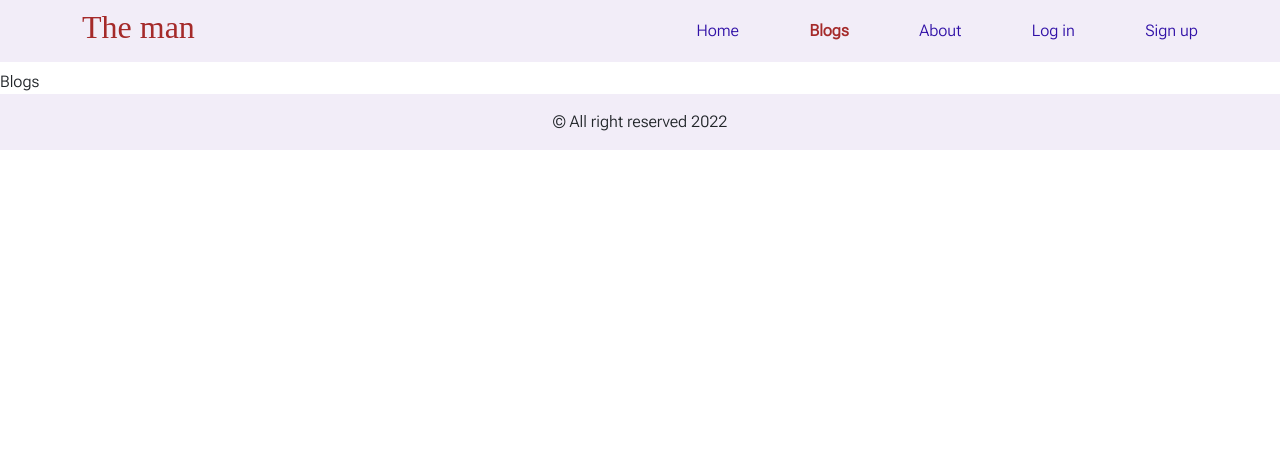
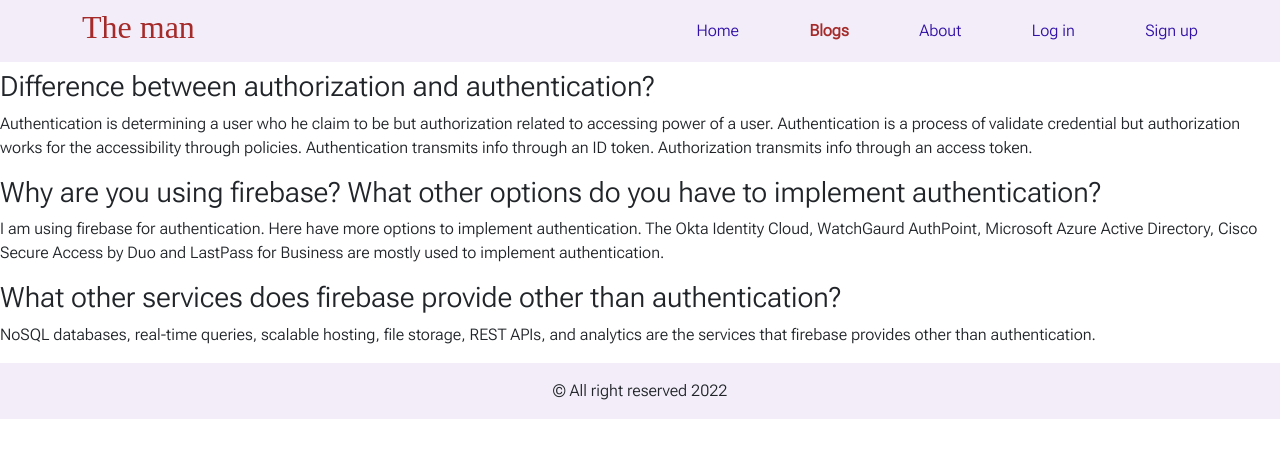
Before and after one commit to nurulislamrimon/independent-service-p-Assignment-10, a React (Create React App) app: page /blogs in a window 1280 px wide. Shown: the top 458 px of the page. Built offline with nearby package versions, Linux system fonts and the light colour scheme; no server answers; a web font is replaced by a local one.

Commit message:
blogs done

```diff
--- a/src/Pages/Blogs/Blogs.js
+++ b/src/Pages/Blogs/Blogs.js
@@ -2,9 +2,15 @@ import React from 'react';
 
 const Blogs = () => {
     return (
-        <div>
-            Blogs
-        </div>
+        <article>
+            <h3>Difference between authorization and authentication?</h3>
+            <p>Authentication is determining a user who he claim to be but authorization related to accessing power of a user. Authentication is a process of validate credential but authorization works for the accessibility through policies. Authentication transmits info through an ID token. Authorization transmits info through an access token.</p>
+            <h3>Why are you using firebase? What other options do you have to implement authentication?</h3>
+            <p>I am using firebase for authentication. Here have more options to implement authentication.
+                The Okta Identity Cloud, WatchGaurd AuthPoint, Microsoft Azure Active Directory, Cisco Secure Access by Duo and LastPass for Business are mostly used to implement authentication. </p>
+            <h3>What other services does firebase provide other than authentication?</h3>
+            <p>NoSQL databases, real-time queries, scalable hosting, file storage, REST APIs, and analytics are the services that firebase provides other than authentication.</p>
+        </article>
     );
 };
 
```
